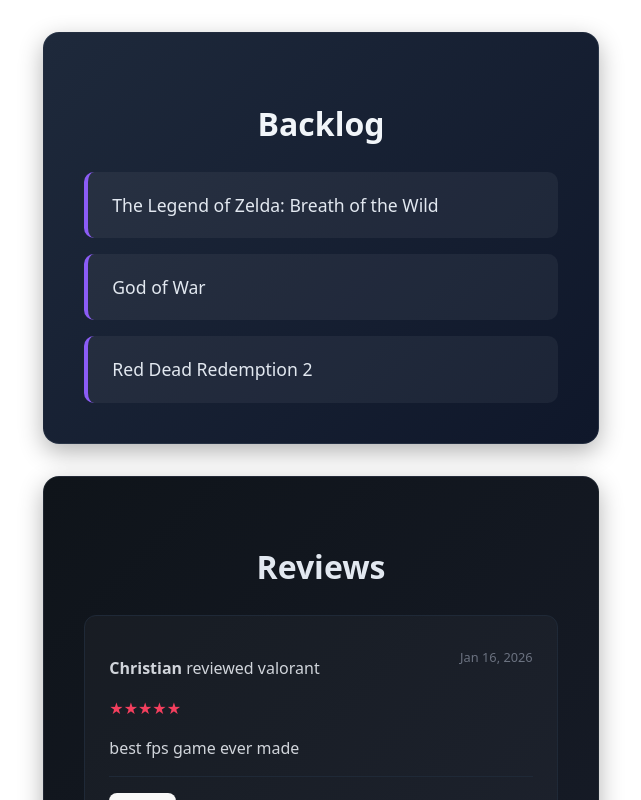
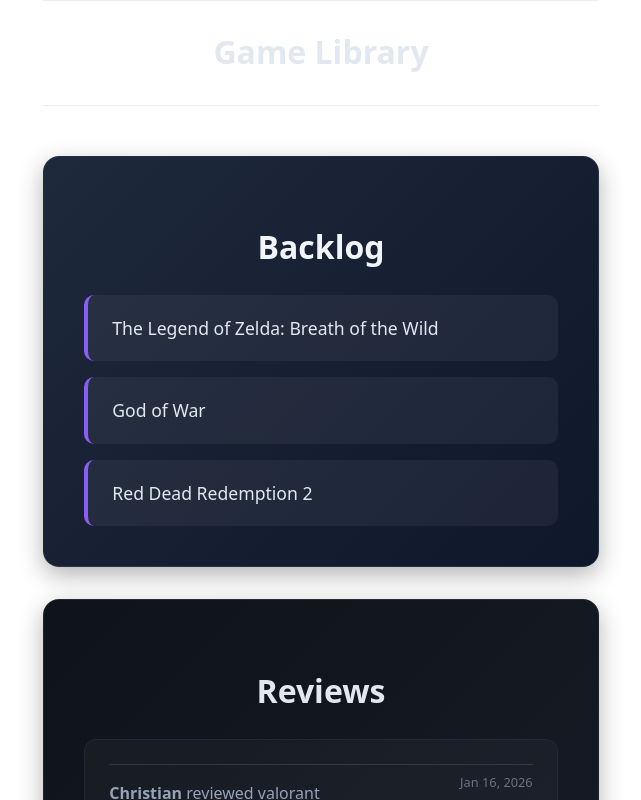
Before and after one commit to jguese3/full-stack-project, a React (Vite) app: page / in a window 1280 px wide. Shown: the top 800 px of the page, without its empty margins (319-960 px from the left). Built offline with nearby package versions, Linux system fonts and the light colour scheme.

Commit message:
Feat: Updated CSS to add styling for the header

```diff
--- a/src/App.css
+++ b/src/App.css
@@ -1,7 +1,6 @@
 #root {
   max-width: 1280px;
   margin: 0 auto;
-  padding: 2rem;
   text-align: center;
 }
 
@@ -190,3 +189,15 @@
   width: 100%;
   color: #94a3b8;
 }
+
+/* HEADER */
+header {
+  margin-top: auto;
+  text-align: center;
+  border-top: 1px solid rgba(148, 163, 184, 0.2);
+  border-bottom: 1px solid rgba(148, 163, 184, 0.2);
+  width: 100%;
+  color: #94a3b8;
+  padding-bottom: 5px;
+  margin-bottom: 50px;
+}
--- a/src/App.tsx
+++ b/src/App.tsx
@@ -3,10 +3,12 @@
 import { FriendStatus } from './components/friend_status/friend_status'
 import GameReview from './components/GameReview/GameReview'
 import { Backlog } from './components/backlog/backlog'
+import { Header } from './components/header/header'
 
 function App() {
   return (
     <>
+      <Header/>
       <Backlog/>
       <GameReview/>
       <FriendStatus/>
```
